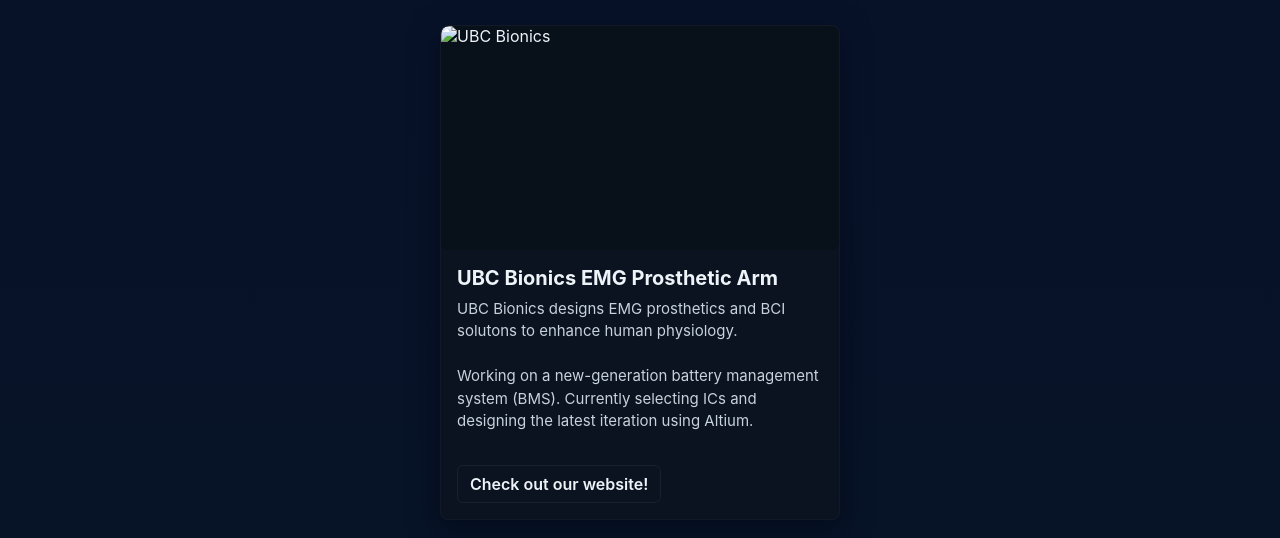
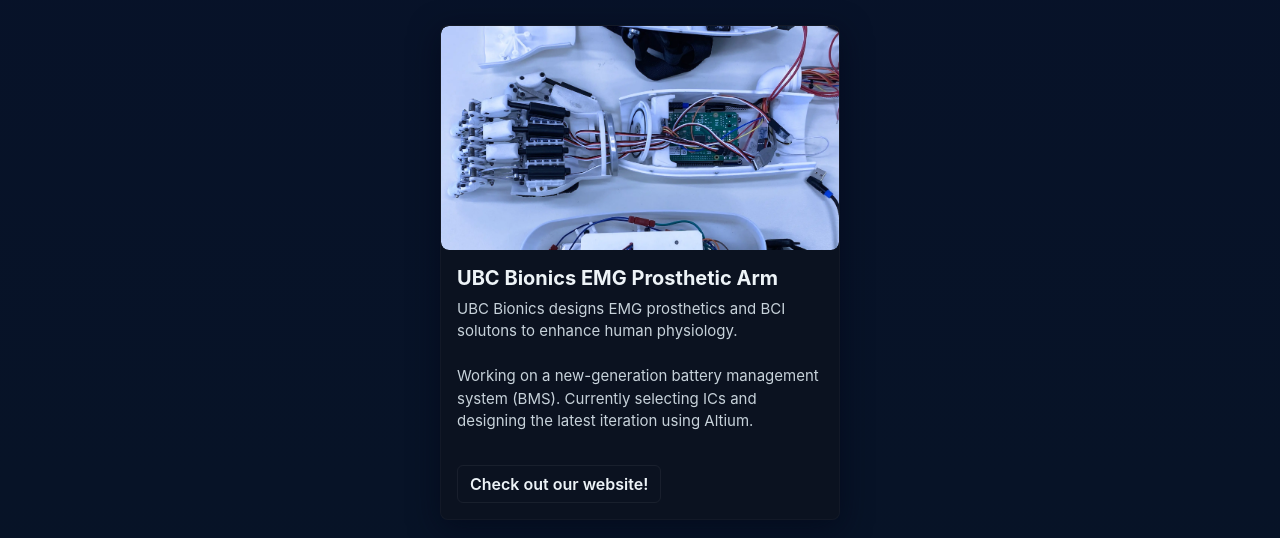
Before and after one commit to Rzdog/richard-zhang, a plain HTML site: page project.html in a window 1280 px wide. Shown: the part 128-666 px from the top of the page. Drawn offline with Linux system fonts and the light colour scheme.

Commit message:
images modified

```diff
--- a/project.html
+++ b/project.html
@@ -174,7 +174,7 @@
       <article class="project-card">
         <figure class="project-figure" aria-hidden="true">
           <!-- replace the src with your project image path -->
-          <img src="./images/projects/project1.jpg" alt="UBC Bionics">
+          <img src="./images/projects/bionic arm.webp" alt="UBC Bionics">
         </figure>
         <div class="project-body">
           <h2 class="project-title">UBC Bionics EMG Prosthetic Arm</h2>
```
Also changed, not shown: images/projects/bionic arm.webp (added), images/projects/completed/arbitrary function generator.png.
